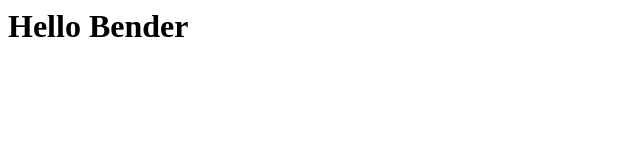
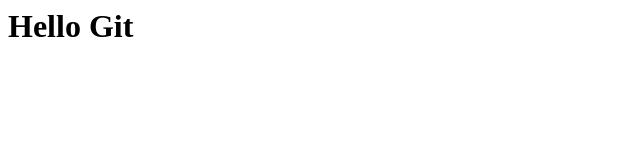
Before and after one commit to maximpetrushin/Git-sample, a plain HTML site: page index.html in a window 1280 px wide. Shown: the whole page, without its empty margins (0-640 px from the left). Drawn offline with Linux system fonts and the light colour scheme.

Commit message:
Revert "Multi Add"
This reverts commit 3bc1166d06c8ff337d934fd46e5a1d43bfa5fd5d.

```diff
--- a/index.html
+++ b/index.html
@@ -1 +1 @@
-<h1>Hello Bender</h1>
+<h1>Hello Git</h1>
```
Also changed, not shown: test.txt.
